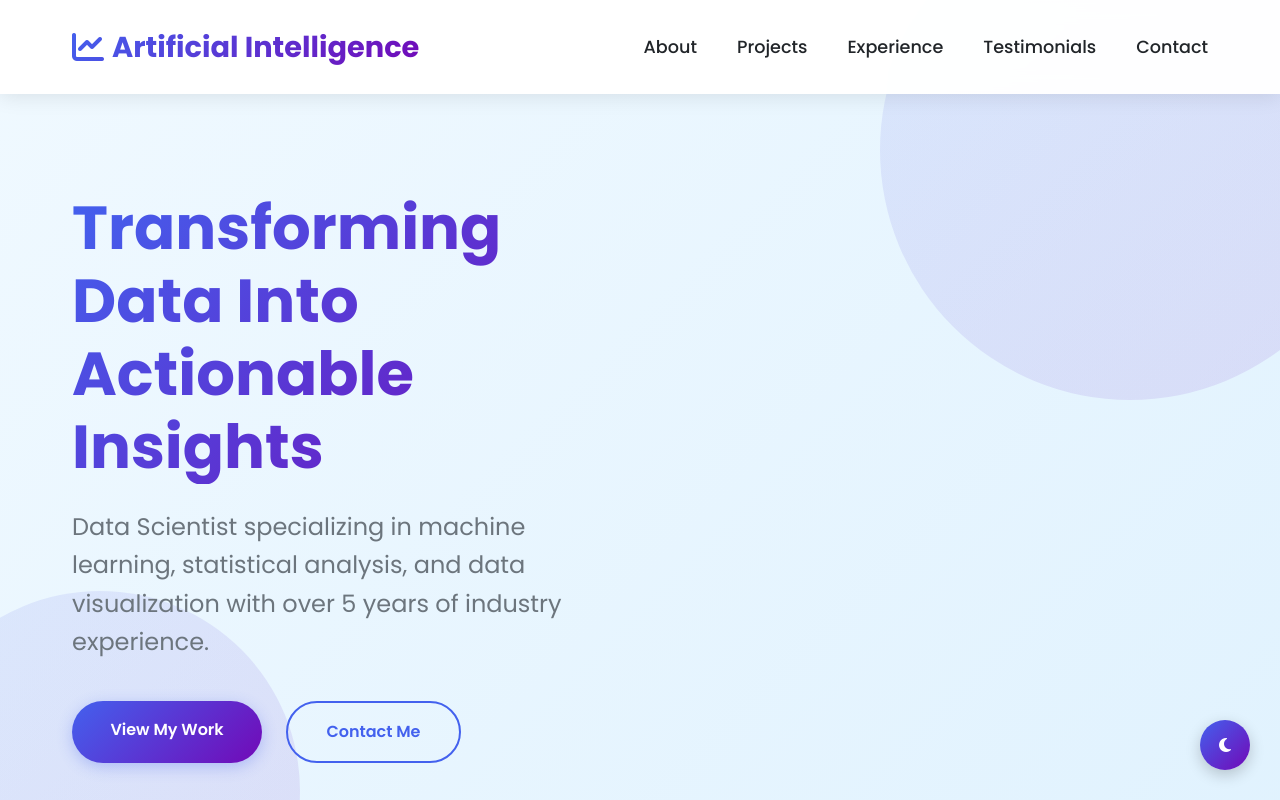
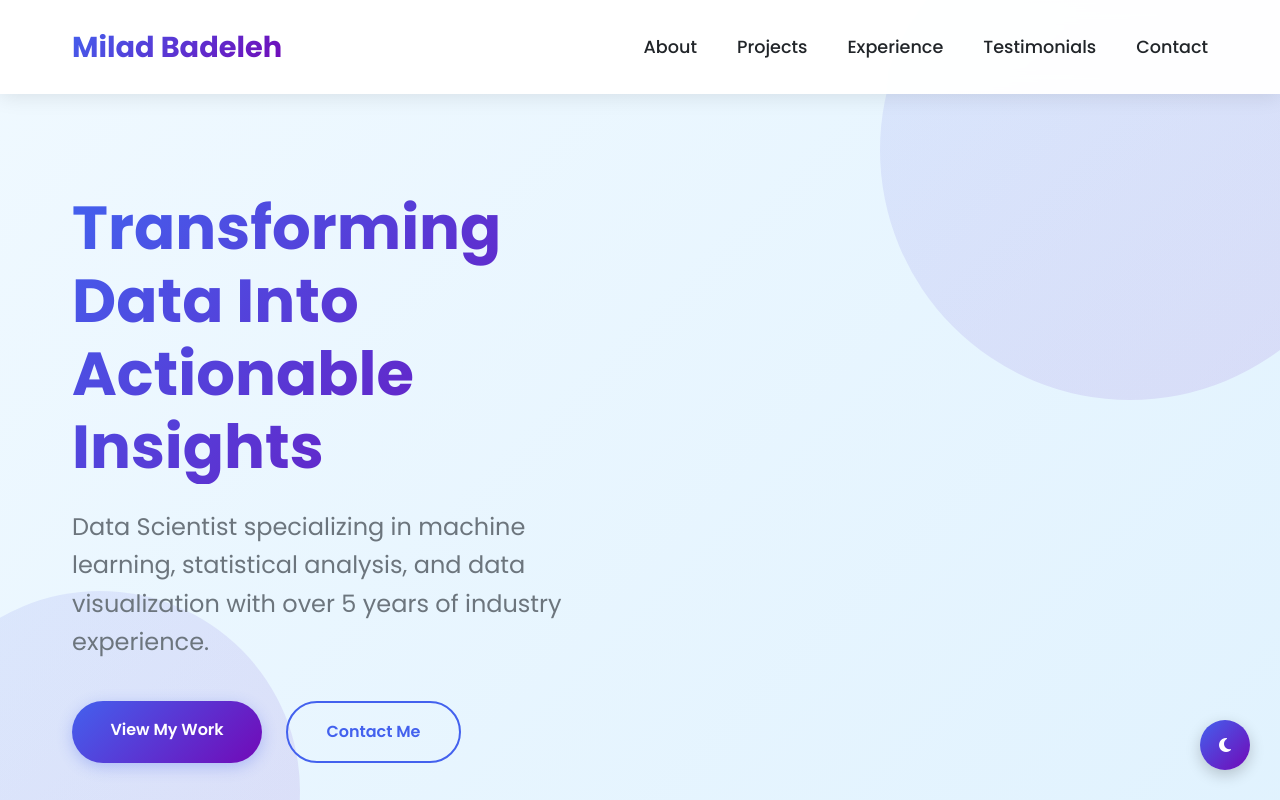
Before and after one commit to miladbadeleh/miladbadeleh.github.io, a plain HTML site: page artificial-intelligence.html in a window 1280 px wide. Shown: the top 800 px of the page. Drawn offline with Linux system fonts and the light colour scheme.

Commit message:
Update artificial-intelligence.html

```diff
--- a/artificial-intelligence.html
+++ b/artificial-intelligence.html
@@ -975,8 +975,8 @@
         <div class="container">
             <nav>
                 <div class="logo">
-                    <i class="fas fa-chart-line"></i>
-                    <span>Artificial Intelligence</span>
+                    <!-- <i class="fas fa-chart-line"></i> -->
+                    <span>Milad Badeleh</span>
                 </div>
                 <ul class="nav-links">
                     <li><a href="#about">About</a></li>
```
